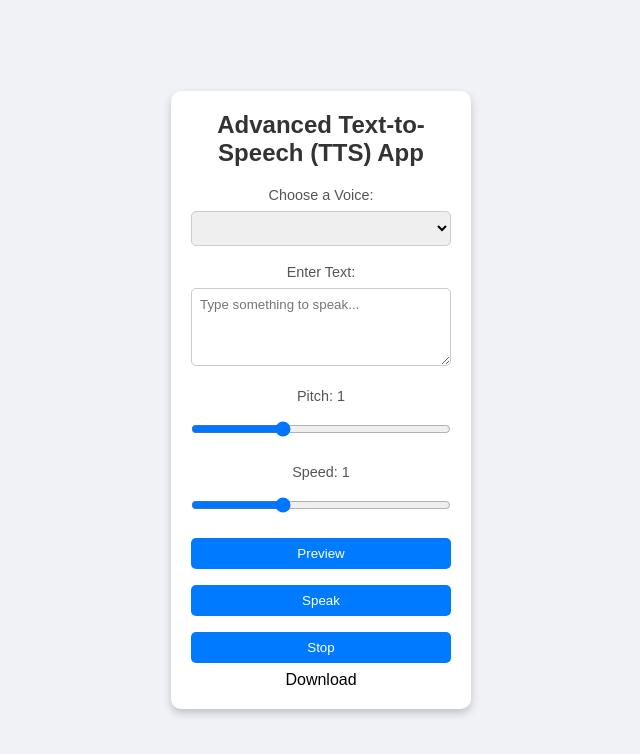
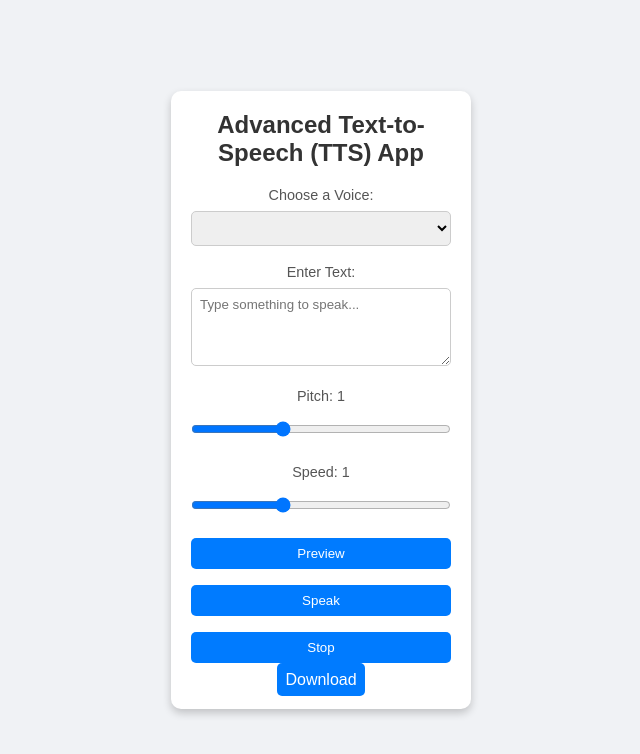
Before and after one commit to Tauqeer-Code-Craft/Tts, a plain HTML site: page Index.html in a window 1280 px wide. Shown: the whole page, without its empty margins (319-959 px from the left). Drawn offline with Linux system fonts and the light colour scheme.

Commit message:
Update style.css

```diff
--- a/style.css
+++ b/style.css
@@ -35,7 +35,7 @@ label {
     display: block;
 }
 
-textarea, select, input, button {
+textarea, select, input, button, a {
     width: 100%;
     margin: 8px 0;
     padding: 8px;
@@ -43,13 +43,15 @@ textarea, select, input, button {
     border-radius: 5px;
 }
 
-button {
+button, a {
     cursor: pointer;
     background-color: #007bff;
     color: #fff;
     border: none;
+    text-align: center;
+    text-decoration: none;
 }
 
-button:hover {
+button:hover, a:hover {
     background-color: #0056b3;
 }
```
